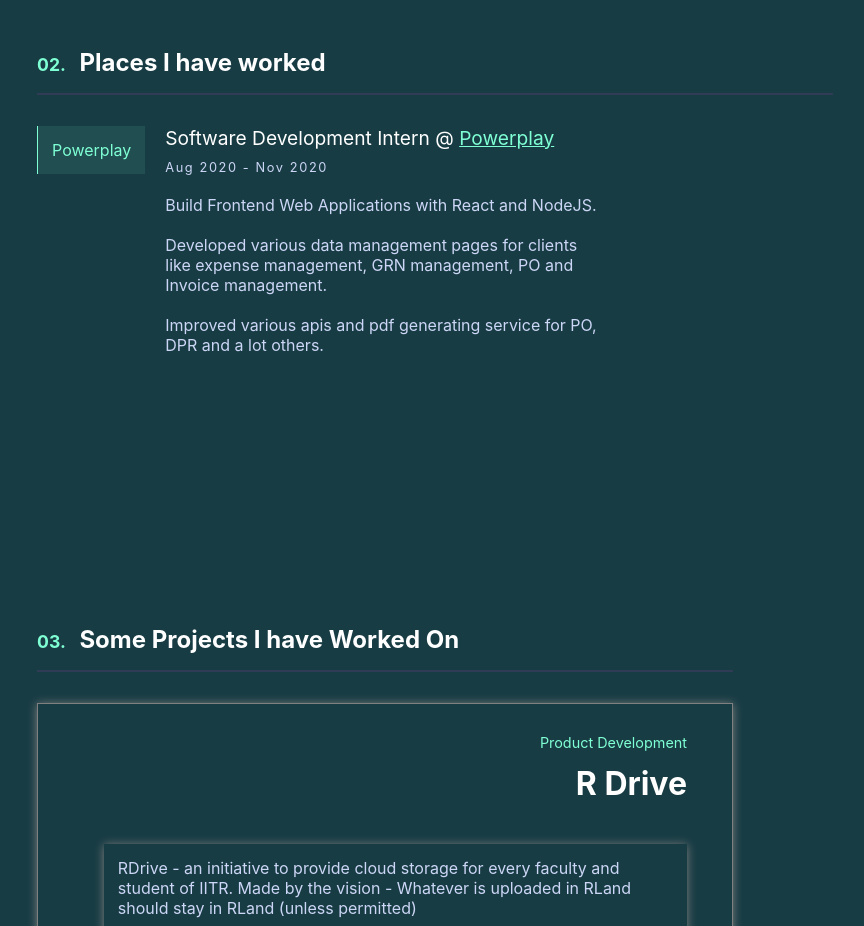
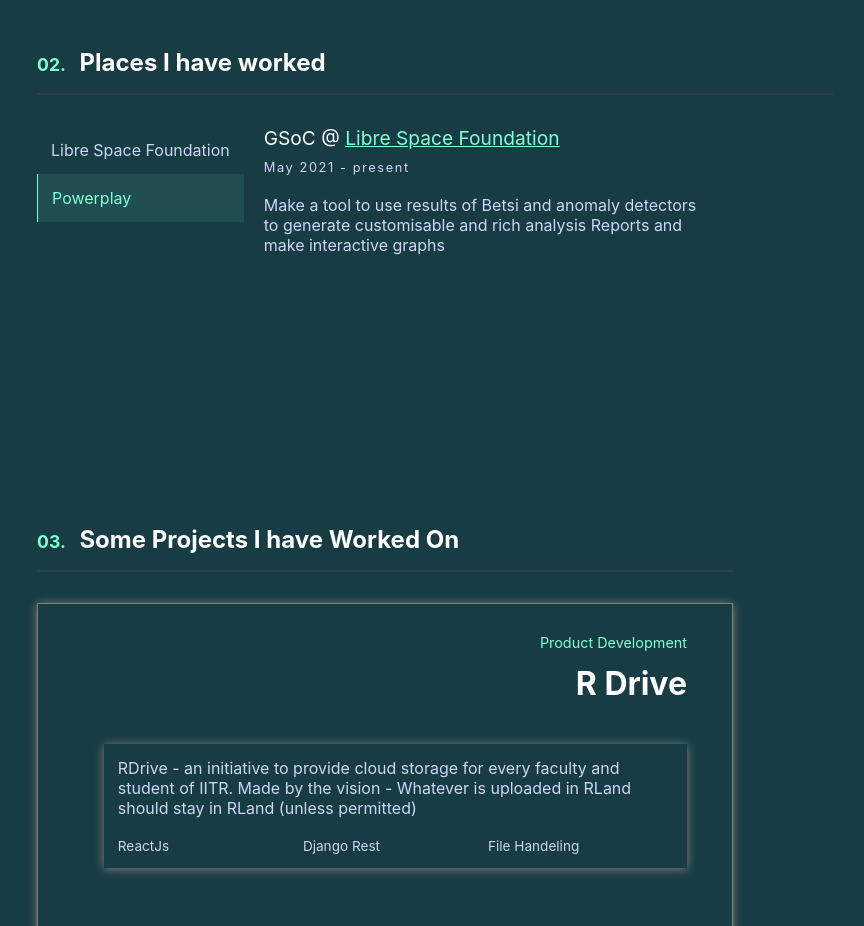
Before and after one commit to ayu023ban/ayu023ban.github.io, a React (Create React App) app: page / in a window 1280 px wide. Shown: the part 1740-2666 px from the top of the page, without its empty margins (319-1183 px from the left). Built offline with nearby package versions, Linux system fonts and the light colour scheme; a web font is replaced by a local one.

Commit message:
Update resume
Add GSoC details

Add functionality of adding future endings of jobs

Signed-off-by: Ayush Bansal <ayu023ban@gmail.com>

```diff
--- a/src/components/UI/MasterDetail/Detail/Detail.js
+++ b/src/components/UI/MasterDetail/Detail/Detail.js
@@ -1,24 +1,24 @@
-import React from 'react';
-import classes from './Detail.module.css';
+import React from "react";
+import classes from "./Detail.module.css";
 
 const Detail = (props) => {
   const job = props.job;
-
+  const job_end = new Date(job.till);
   return (
     <div className={classes.Detail}>
       <div className={classes.Heading}>
-        {job.jobTitle} @{' '}
+        {job.jobTitle} @{" "}
         <a
           href={job.link}
-          target='_blank'
-          rel='noopener noreferrer'
+          target="_blank"
+          rel="noopener noreferrer"
           className={classes.CompanyName}
         >
           {job.company}
         </a>
       </div>
       <div className={classes.Time}>
-        {job.from} - {job.till}
+        {job.from} - {job_end.getTime() > Date.now() ? "present" : job.till}
       </div>
       <div
         dangerouslySetInnerHTML={{ __html: job.description }}
--- a/src/data/jobs.json
+++ b/src/data/jobs.json
@@ -1,4 +1,13 @@
 [
+  {
+    "id": 1,
+    "jobTitle": "GSoC",
+    "company": "Libre Space Foundation",
+    "link": "https://libre.space/",
+    "from": "May 2021",
+    "till": "Sept 2021",
+    "description": " Make a tool to use results of Betsi and anomaly detectors to generate customisable and rich analysis Reports and make interactive graphs"
+  },
   {
     "id": 0,
     "jobTitle": "Software Development Intern",
```
Also changed, not shown: 1 other file (tests, documents, lock files or other folders).
